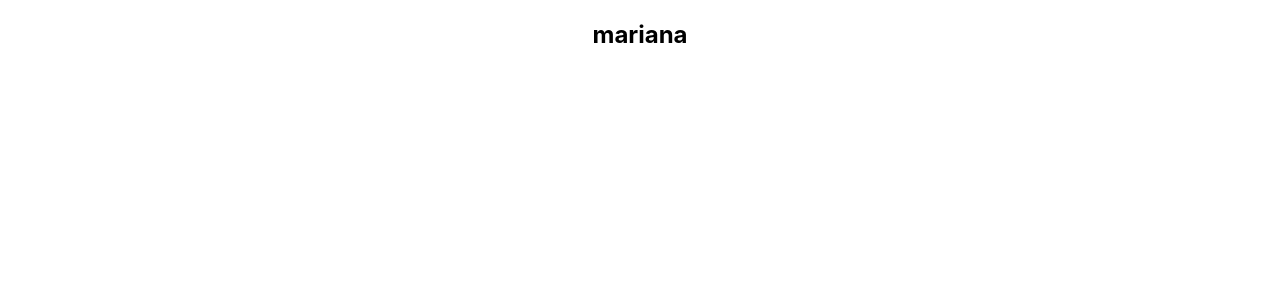
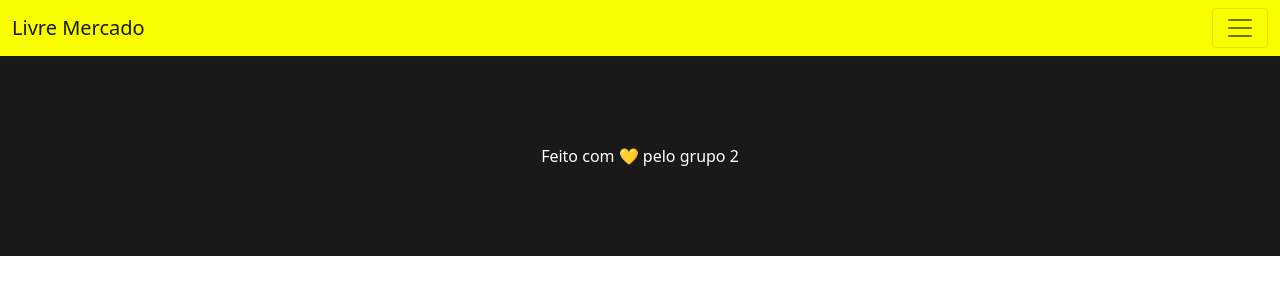
Before and after one commit to BrayanCarneiro/trabalho-final-react, a React (Vite) app in the folder trabalhofinal/: page / in a window 1280 px wide. Shown: the top 300 px of the page. Built offline with nearby package versions, Linux system fonts and the light colour scheme.

Commit message:
footer e navbar

```diff
--- a/trabalhofinal/package.json
+++ b/trabalhofinal/package.json
@@ -7,7 +7,9 @@
     "serve": "vite preview"
   },
   "dependencies": {
+    "bootstrap": "^5.1.3",
     "react": "^17.0.0",
+    "react-bootstrap": "^2.0.2",
     "react-dom": "^17.0.0"
   },
   "devDependencies": {
--- a/trabalhofinal/src/App.jsx
+++ b/trabalhofinal/src/App.jsx
@@ -1,16 +1,16 @@
-import { useState } from 'react'
-import logo from './logo.svg'
-import './App.css'
-import NavBar from './NavBar'
+import './App.css';
+import 'bootstrap/dist/css/bootstrap.min.css';
+import NavBar from './components/NavBar';
+import Footer from './components/Footer';
 
 function App() {
-  const [count, setCount] = useState(0)
 
   return (
-    <div className="App">
+    <>
       <NavBar/>
-    </div>
-  )
+      <Footer/>
+    </>
+  );
 }
 
 export default App
--- /dev/null
+++ b/trabalhofinal/src/components/Footer.jsx
@@ -0,0 +1,24 @@
+export default function Footer() {
+
+    let estiloFooter = {
+        background: "#191919",
+        width: "100vw",
+        height: "200px",
+        color: "white",
+        textAlign: "center",
+    }
+
+    let estiloP = {
+        position: "relative",
+        top: "50%",
+        transform: "translateY(-50%)"
+    }
+
+    return (
+        <>
+            <footer style={estiloFooter}>
+                <p style={estiloP}>Feito com 💛 pelo grupo 2</p>
+            </footer>
+        </>
+    );
+}
--- /dev/null
+++ b/trabalhofinal/src/components/NavBar.jsx
@@ -0,0 +1,44 @@
+import { Navbar, Nav, Container, Form, FormControl, Button, Offcanvas } from 'react-bootstrap';
+
+export default function NavBar() {
+
+    let estiloNav = {
+        background: "#FAFF00"
+    }
+
+    return (
+        <>
+            <Navbar style={estiloNav} expand="lg" sticky="top" fixed="top" expand={false}>
+                <Container fluid>
+                    <Navbar.Brand href="#">Livre Mercado</Navbar.Brand>
+                    <Navbar.Toggle aria-controls="offcanvasNavbar" />
+                    <Navbar.Offcanvas
+                        id="offcanvasNavbar"
+                        aria-labelledby="offcanvasNavbarLabel"
+                        placement="end"
+                        >
+                        <Offcanvas.Header closeButton>
+                            <Offcanvas.Title id="offcanvasNavbarLabel">Bem vindo(a) ao Livre Mercado</Offcanvas.Title>
+                        </Offcanvas.Header>
+                        <Offcanvas.Body>
+                            <Nav className="justify-content-end flex-grow-1 pe-3">
+                                <Nav.Link href="#action1">Home</Nav.Link>
+                                <Nav.Link href="#action1">Entre ou Cadastre</Nav.Link>
+                                <Nav.Link href="#action2">Carrinho</Nav.Link>
+                            </Nav>
+                            <Form className="d-flex">
+                                <FormControl
+                                    type="search"
+                                    placeholder="Pesquisar"
+                                    className="me-2"
+                                    aria-label="Pesquisar"
+                                />
+                                <Button variant="primary">Pesquisar</Button>
+                            </Form>
+                        </Offcanvas.Body>
+                    </Navbar.Offcanvas>
+                </Container>
+            </Navbar>
+        </>
+    );
+}
```
Also changed, not shown: 1 other file (tests, documents, lock files or other folders).
